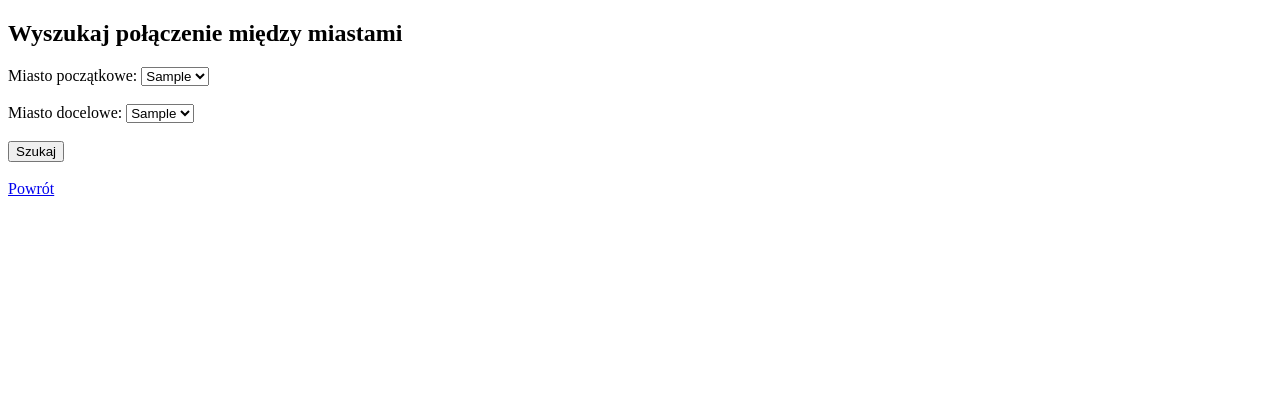
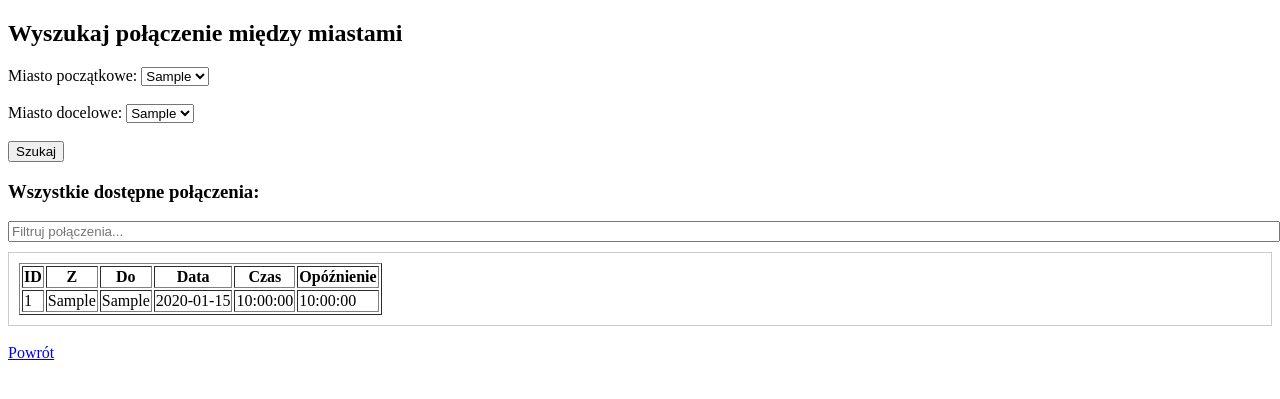
Before and after one commit to JustK0na/szKot, a Flask app: page /search in a window 1280 px wide. Shown: the top 399 px of the page. Run offline with Flask 3, Linux system fonts and the light colour scheme; the visitor is signed in with stand-in values (Sample User, id 1); tables that the repository leaves empty hold one stand-in row (values such as "Sample post"); some libraries are stand-ins or nearby versions.

Commit message:
all przejazdy

```diff
--- a/flaskTest.py
+++ b/flaskTest.py
@@ -53,11 +53,12 @@ def search():
 
     cursor = mysql.connection.cursor()
 
-    #dropdown data
     cursor.execute("SELECT DISTINCT miasto FROM stacje_kolejowe ORDER BY miasto ASC")
     cities = [row[0] for row in cursor.fetchall()]
 
     results = []
+    all_connections = []
+
     if request.method == 'POST':
         from_city = request.form['from_city']
         to_city = request.form['to_city']
@@ -67,13 +68,24 @@ def search():
                 FROM polaczenia p
                          JOIN stacje_kolejowe s1 ON p.id_stacji_początkowej = s1.id_stacji
                          JOIN stacje_kolejowe s2 ON p.id_stacji_końcowej = s2.id_stacji
-                WHERE s1.miasto = %s AND s2.miasto = %s \
+                WHERE s1.miasto = %s AND s2.miasto = %s
                 """
         cursor.execute(query, (from_city, to_city))
         results = cursor.fetchall()
 
+    # Fetch all connections (for the scrollable list)
+    cursor.execute("""
+        SELECT p.id_połączenia, s1.miasto, s2.miasto, p.data, p.czas_przejazdu, p.opóźnienie
+        FROM polaczenia p
+                 JOIN stacje_kolejowe s1 ON p.id_stacji_początkowej = s1.id_stacji
+                 JOIN stacje_kolejowe s2 ON p.id_stacji_końcowej = s2.id_stacji
+        ORDER BY p.data ASC
+    """)
+    all_connections = cursor.fetchall()
+
     cursor.close()
-    return render_template('search.html', cities=cities, results=results)
+    return render_template('search.html', cities=cities, results=results, all_connections=all_connections)
+
 
 @app.route('/buy_ticket/<int:connection_id>', methods=['POST'])
 def buy_ticket(connection_id):
--- a/templates/search.html
+++ b/templates/search.html
@@ -24,6 +24,48 @@
 
     <input type="submit" value="Szukaj">
 </form>
+
+<h3>Wszystkie dostępne połączenia:</h3>
+<input type="text" id="filterInput" placeholder="Filtruj połączenia..." style="width: 100%; margin-bottom: 10px;">
+
+<div style="max-height: 300px; overflow-y: scroll; border: 1px solid #ccc; padding: 10px;">
+    <table border="1" id="allConnectionsTable">
+        <thead>
+            <tr>
+                <th>ID</th>
+                <th>Z</th>
+                <th>Do</th>
+                <th>Data</th>
+                <th>Czas</th>
+                <th>Opóźnienie</th>
+            </tr>
+        </thead>
+        <tbody>
+            {% for conn in all_connections %}
+            <tr>
+                <td>{{ conn[0] }}</td>
+                <td>{{ conn[1] }}</td>
+                <td>{{ conn[2] }}</td>
+                <td>{{ conn[3] }}</td>
+                <td>{{ conn[4] }}</td>
+                <td>{{ conn[5] }}</td>
+            </tr>
+            {% endfor %}
+        </tbody>
+    </table>
+</div>
+
+<script>
+document.getElementById("filterInput").addEventListener("keyup", function() {
+    const filter = this.value.toLowerCase();
+    const rows = document.querySelectorAll("#allConnectionsTable tbody tr");
+
+    rows.forEach(row => {
+        const text = row.textContent.toLowerCase();
+        row.style.display = text.includes(filter) ? "" : "none";
+    });
+});
+</script>
 
 <br><a href="{{ url_for('welcome') }}">Powrót</a><br><br>
 
```
